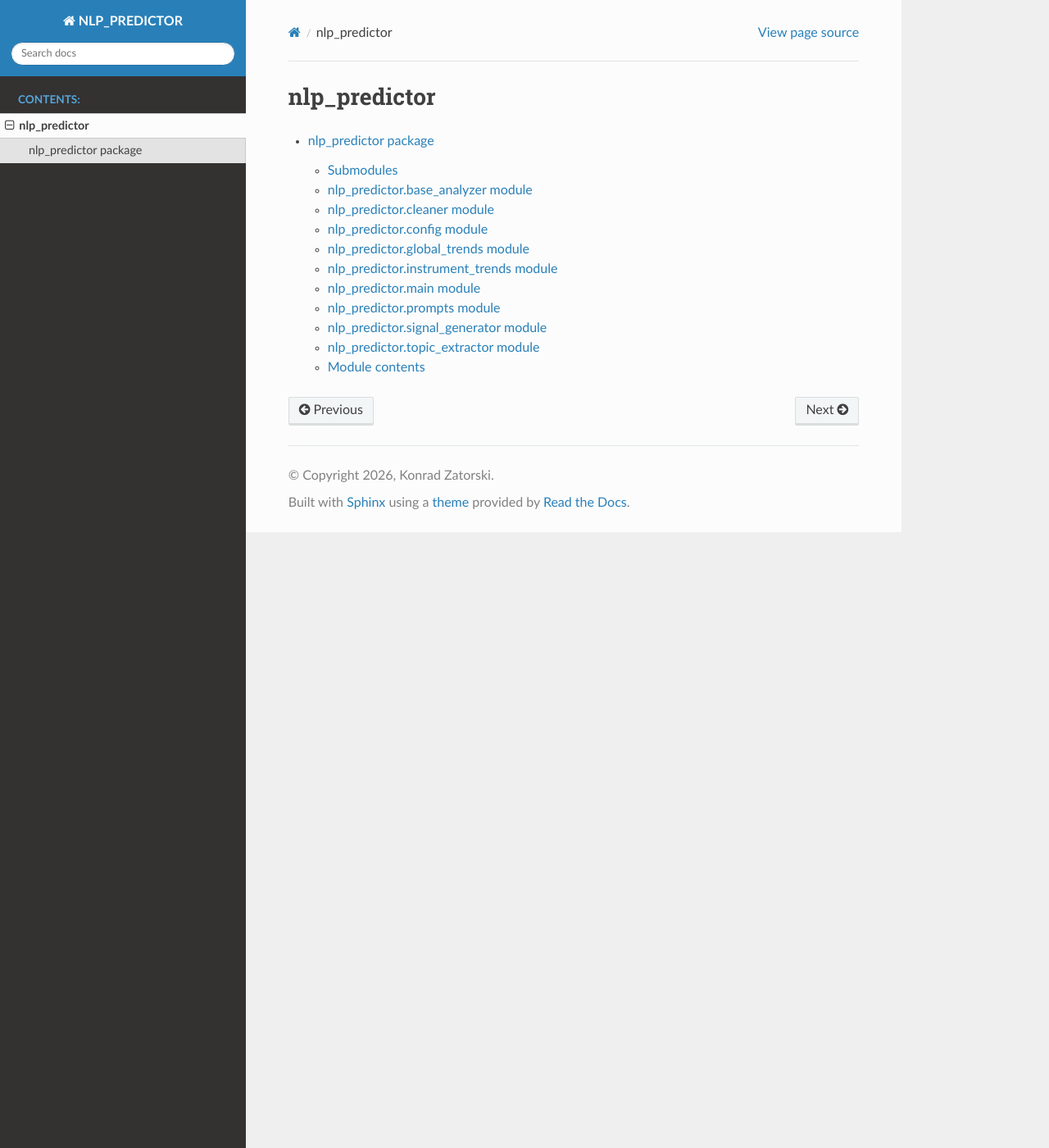
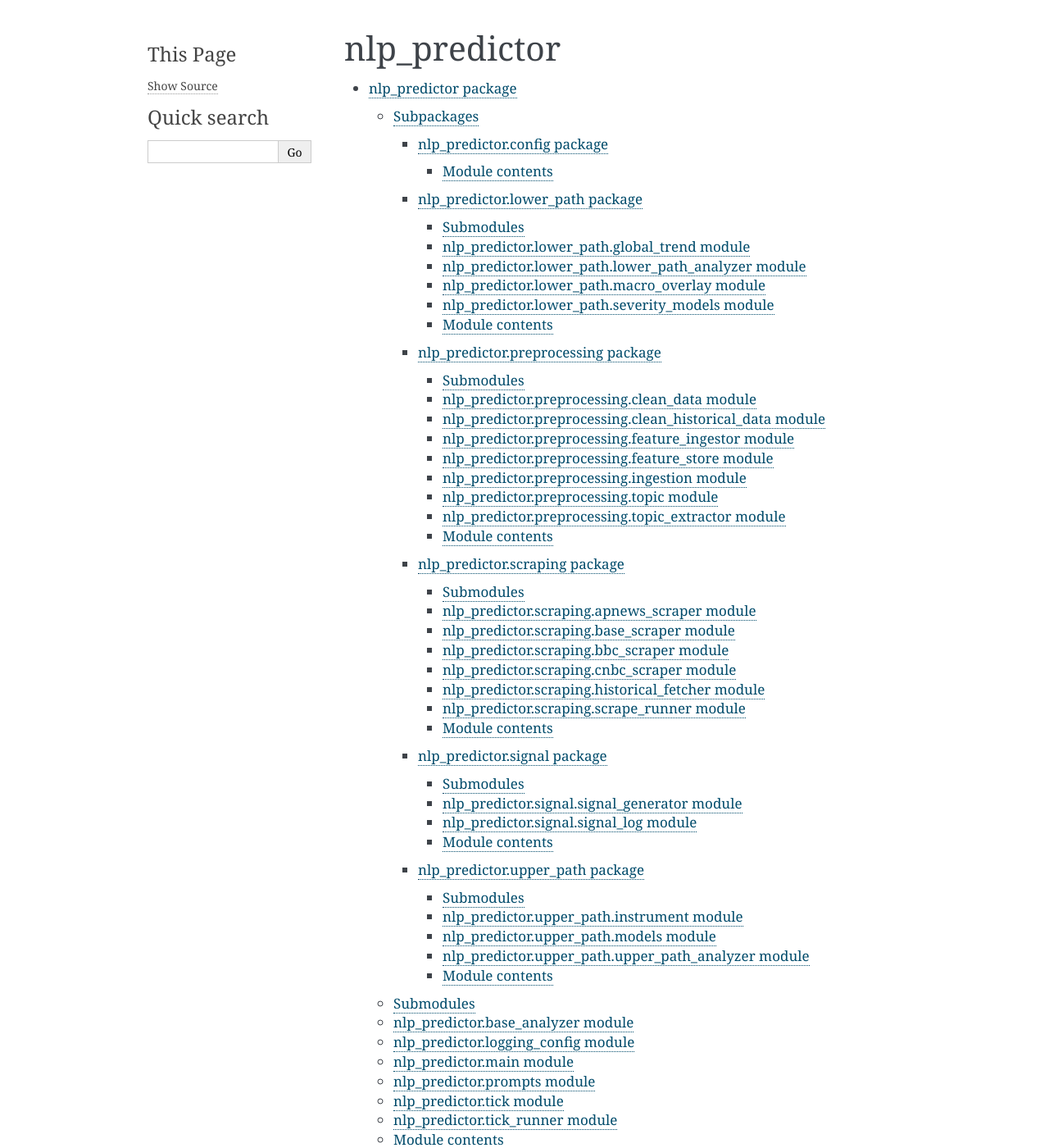
Before and after one commit to AGHAnalytica/NLP_predictor, a Sphinx documentation site: the page built from docs/source/modules.rst, in a window 1280 px wide and 1400 px high. Shown: the whole window at 82% size. Built offline with Sphinx 7.4.7, drawn with Linux system fonts in a browser that asks for light colours; some of the changed text lies outside the part shown.

Commit message:
docs: centralize prompts, fix sphinx build and document architecture & DCIM
- Centralize macro_overlay and instrument_summary prompts into PROMPTS
  dictionary in prompts.py
- Switch Sphinx documentation theme to built-in alabaster and regenerate
  API rst sources via sphinx-apidoc for flattened package layout
- Populate missing Architecture and DCIM Model & Scoring sections in
  README.md with Mermaid pipeline diagram and 5-phase math specification.
- Update contact email in BaseScraper

```diff
--- a/docs/source/conf.py
+++ b/docs/source/conf.py
@@ -31,5 +31,5 @@ exclude_patterns = []
 # -- Options for HTML output -------------------------------------------------
 # https://www.sphinx-doc.org/en/master/usage/configuration.html#options-for-html-output
 
-html_theme = "sphinx_rtd_theme"
+html_theme = "alabaster"
 html_static_path = ["_static"]
--- /dev/null
+++ b/docs/source/nlp_predictor.config.rst
@@ -0,0 +1,10 @@
+nlp\_predictor.config package
+=============================
+
+Module contents
+---------------
+
+.. automodule:: nlp_predictor.config
+   :members:
+   :show-inheritance:
+   :undoc-members:
--- /dev/null
+++ b/docs/source/nlp_predictor.lower_path.rst
@@ -0,0 +1,45 @@
+nlp\_predictor.lower\_path package
+==================================
+
+Submodules
+----------
+
+nlp\_predictor.lower\_path.global\_trend module
+-----------------------------------------------
+
+.. automodule:: nlp_predictor.lower_path.global_trend
+   :members:
+   :show-inheritance:
+   :undoc-members:
+
+nlp\_predictor.lower\_path.lower\_path\_analyzer module
+-------------------------------------------------------
+
+.. automodule:: nlp_predictor.lower_path.lower_path_analyzer
+   :members:
+   :show-inheritance:
+   :undoc-members:
+
+nlp\_predictor.lower\_path.macro\_overlay module
+------------------------------------------------
+
+.. automodule:: nlp_predictor.lower_path.macro_overlay
+   :members:
+   :show-inheritance:
+   :undoc-members:
+
+nlp\_predictor.lower\_path.severity\_models module
+--------------------------------------------------
+
+.. automodule:: nlp_predictor.lower_path.severity_models
+   :members:
+   :show-inheritance:
+   :undoc-members:
+
+Module contents
+---------------
+
+.. automodule:: nlp_predictor.lower_path
+   :members:
+   :show-inheritance:
+   :undoc-members:
--- /dev/null
+++ b/docs/source/nlp_predictor.preprocessing.rst
@@ -0,0 +1,69 @@
+nlp\_predictor.preprocessing package
+====================================
+
+Submodules
+----------
+
+nlp\_predictor.preprocessing.clean\_data module
+-----------------------------------------------
+
+.. automodule:: nlp_predictor.preprocessing.clean_data
+   :members:
+   :show-inheritance:
+   :undoc-members:
+
+nlp\_predictor.preprocessing.clean\_historical\_data module
+-----------------------------------------------------------
+
+.. automodule:: nlp_predictor.preprocessing.clean_historical_data
+   :members:
+   :show-inheritance:
+   :undoc-members:
+
+nlp\_predictor.preprocessing.feature\_ingestor module
+-----------------------------------------------------
+
+.. automodule:: nlp_predictor.preprocessing.feature_ingestor
+   :members:
+   :show-inheritance:
+   :undoc-members:
+
+nlp\_predictor.preprocessing.feature\_store module
+--------------------------------------------------
+
+.. automodule:: nlp_predictor.preprocessing.feature_store
+   :members:
+   :show-inheritance:
+   :undoc-members:
+
+nlp\_predictor.preprocessing.ingestion module
+---------------------------------------------
+
+.. automodule:: nlp_predictor.preprocessing.ingestion
+   :members:
+   :show-inheritance:
+   :undoc-members:
+
+nlp\_predictor.preprocessing.topic module
+-----------------------------------------
+
+.. automodule:: nlp_predictor.preprocessing.topic
+   :members:
+   :show-inheritance:
+   :undoc-members:
+
+nlp\_predictor.preprocessing.topic\_extractor module
+----------------------------------------------------
+
+.. automodule:: nlp_predictor.preprocessing.topic_extractor
+   :members:
+   :show-inheritance:
+   :undoc-members:
+
+Module contents
+---------------
+
+.. automodule:: nlp_predictor.preprocessing
+   :members:
+   :show-inheritance:
+   :undoc-members:
--- a/docs/source/nlp_predictor.rst
+++ b/docs/source/nlp_predictor.rst
@@ -1,5 +1,18 @@
 nlp\_predictor package
 ======================
+
+Subpackages
+-----------
+
+.. toctree::
+   :maxdepth: 4
+
+   nlp_predictor.config
+   nlp_predictor.lower_path
+   nlp_predictor.preprocessing
+   nlp_predictor.scraping
+   nlp_predictor.signal
+   nlp_predictor.upper_path
 
 Submodules
 ----------
@@ -12,34 +25,10 @@ nlp\_predictor.base\_analyzer module
    :show-inheritance:
    :undoc-members:
 
-nlp\_predictor.cleaner module
------------------------------
+nlp\_predictor.logging\_config module
+-------------------------------------
 
-.. automodule:: nlp_predictor.cleaner
-   :members:
-   :show-inheritance:
-   :undoc-members:
-
-nlp\_predictor.config module
-----------------------------
-
-.. automodule:: nlp_predictor.config
-   :members:
-   :show-inheritance:
-   :undoc-members:
-
-nlp\_predictor.global\_trends module
-------------------------------------
-
-.. automodule:: nlp_predictor.global_trends
-   :members:
-   :show-inheritance:
-   :undoc-members:
-
-nlp\_predictor.instrument\_trends module
-----------------------------------------
-
-.. automodule:: nlp_predictor.instrument_trends
+.. automodule:: nlp_predictor.logging_config
    :members:
    :show-inheritance:
    :undoc-members:
@@ -60,18 +49,18 @@ nlp\_predictor.prompts module
    :show-inheritance:
    :undoc-members:
 
-nlp\_predictor.signal\_generator module
----------------------------------------
+nlp\_predictor.tick module
+--------------------------
 
-.. automodule:: nlp_predictor.signal_generator
+.. automodule:: nlp_predictor.tick
    :members:
    :show-inheritance:
    :undoc-members:
 
-nlp\_predictor.topic\_extractor module
---------------------------------------
+nlp\_predictor.tick\_runner module
+----------------------------------
 
-.. automodule:: nlp_predictor.topic_extractor
+.. automodule:: nlp_predictor.tick_runner
    :members:
    :show-inheritance:
    :undoc-members:
--- /dev/null
+++ b/docs/source/nlp_predictor.scraping.rst
@@ -0,0 +1,61 @@
+nlp\_predictor.scraping package
+===============================
+
+Submodules
+----------
+
+nlp\_predictor.scraping.apnews\_scraper module
+----------------------------------------------
+
+.. automodule:: nlp_predictor.scraping.apnews_scraper
+   :members:
+   :show-inheritance:
+   :undoc-members:
+
+nlp\_predictor.scraping.base\_scraper module
+--------------------------------------------
+
+.. automodule:: nlp_predictor.scraping.base_scraper
+   :members:
+   :show-inheritance:
+   :undoc-members:
+
+nlp\_predictor.scraping.bbc\_scraper module
+-------------------------------------------
+
+.. automodule:: nlp_predictor.scraping.bbc_scraper
+   :members:
+   :show-inheritance:
+   :undoc-members:
+
+nlp\_predictor.scraping.cnbc\_scraper module
+--------------------------------------------
+
+.. automodule:: nlp_predictor.scraping.cnbc_scraper
+   :members:
+   :show-inheritance:
+   :undoc-members:
+
+nlp\_predictor.scraping.historical\_fetcher module
+--------------------------------------------------
+
+.. automodule:: nlp_predictor.scraping.historical_fetcher
+   :members:
+   :show-inheritance:
+   :undoc-members:
+
+nlp\_predictor.scraping.scrape\_runner module
+---------------------------------------------
+
+.. automodule:: nlp_predictor.scraping.scrape_runner
+   :members:
+   :show-inheritance:
+   :undoc-members:
+
+Module contents
+---------------
+
+.. automodule:: nlp_predictor.scraping
+   :members:
+   :show-inheritance:
+   :undoc-members:
--- /dev/null
+++ b/docs/source/nlp_predictor.signal.rst
@@ -0,0 +1,29 @@
+nlp\_predictor.signal package
+=============================
+
+Submodules
+----------
+
+nlp\_predictor.signal.signal\_generator module
+----------------------------------------------
+
+.. automodule:: nlp_predictor.signal.signal_generator
+   :members:
+   :show-inheritance:
+   :undoc-members:
+
+nlp\_predictor.signal.signal\_log module
+----------------------------------------
+
+.. automodule:: nlp_predictor.signal.signal_log
+   :members:
+   :show-inheritance:
+   :undoc-members:
+
+Module contents
+---------------
+
+.. automodule:: nlp_predictor.signal
+   :members:
+   :show-inheritance:
+   :undoc-members:
--- /dev/null
+++ b/docs/source/nlp_predictor.upper_path.rst
@@ -0,0 +1,37 @@
+nlp\_predictor.upper\_path package
+==================================
+
+Submodules
+----------
+
+nlp\_predictor.upper\_path.instrument module
+--------------------------------------------
+
+.. automodule:: nlp_predictor.upper_path.instrument
+   :members:
+   :show-inheritance:
+   :undoc-members:
+
+nlp\_predictor.upper\_path.models module
+----------------------------------------
+
+.. automodule:: nlp_predictor.upper_path.models
+   :members:
+   :show-inheritance:
+   :undoc-members:
+
+nlp\_predictor.upper\_path.upper\_path\_analyzer module
+-------------------------------------------------------
+
+.. automodule:: nlp_predictor.upper_path.upper_path_analyzer
+   :members:
+   :show-inheritance:
+   :undoc-members:
+
+Module contents
+---------------
+
+.. automodule:: nlp_predictor.upper_path
+   :members:
+   :show-inheritance:
+   :undoc-members:
```
Also changed, not shown: README.md (+83 -17 lines), 6 other files.
